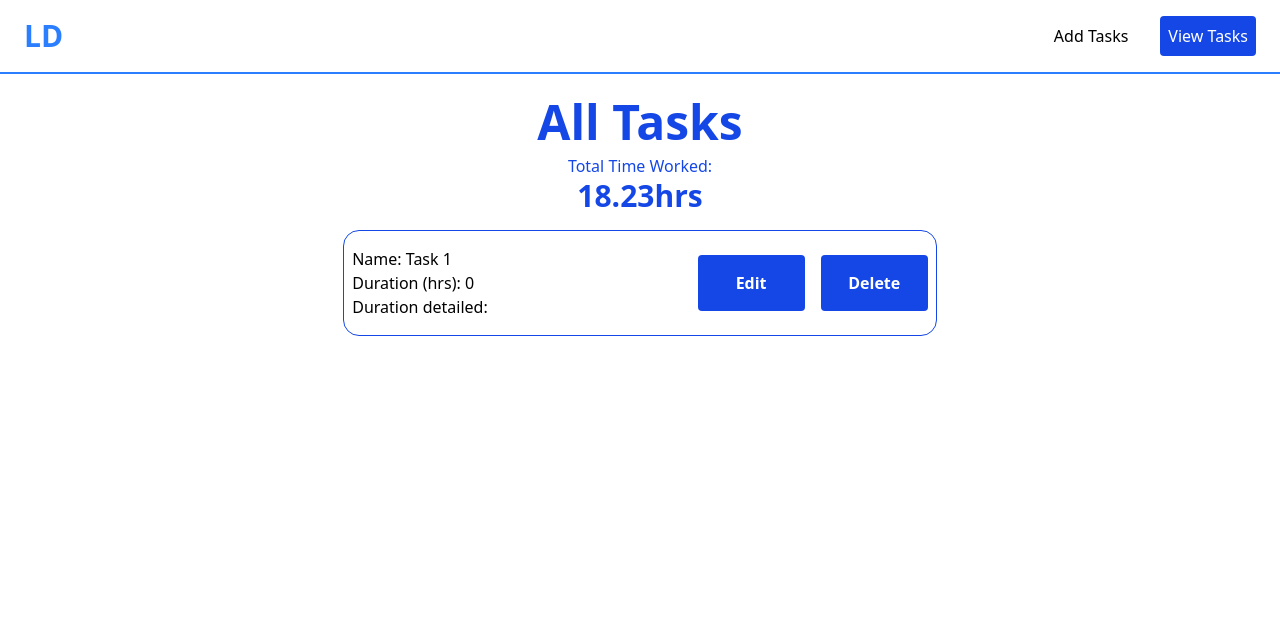
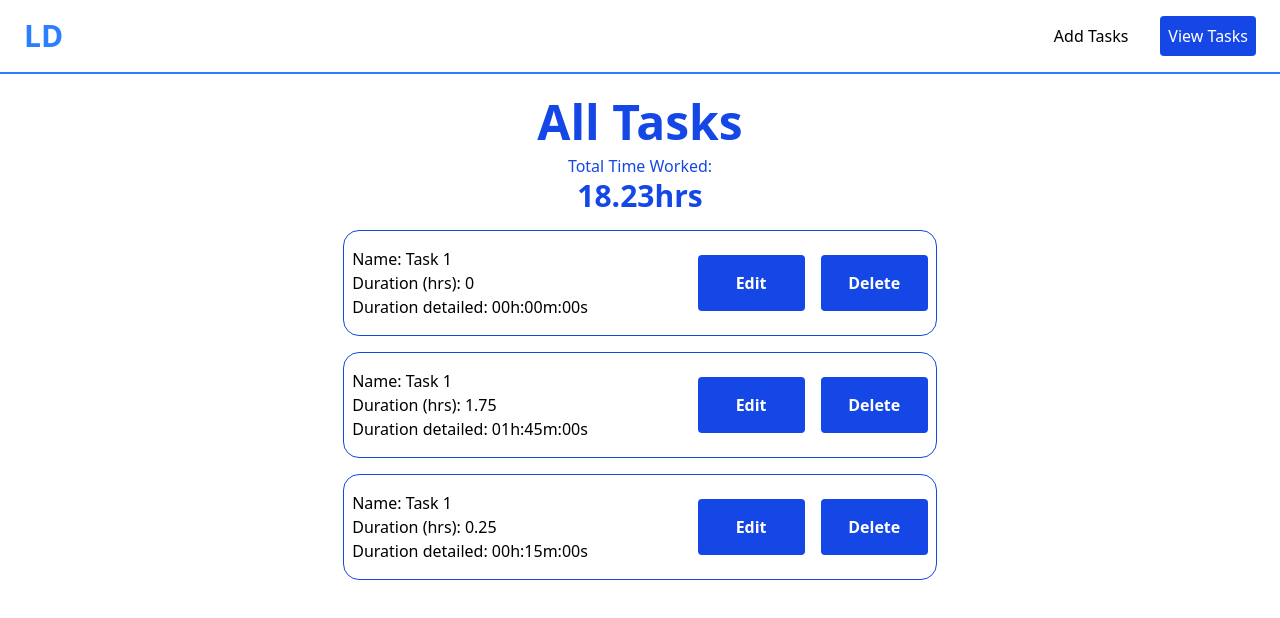
Before and after one commit to ThembaMtshelwane/task-tracker, a React (Vite) app in the folder view/: page /results in a window 1280 px wide. Shown: the top 618 px of the page. Built offline with nearby package versions, Linux system fonts and the light colour scheme.

Commit message:
View Tasks UI: Minor changes in formart and added time convert function

```diff
--- a/view/src/components/TaskCard.tsx
+++ b/view/src/components/TaskCard.tsx
@@ -1,3 +1,5 @@
+import { convertHoursToDigitalClock } from "../utils/timeConversions";
+
 type TaskCardProps = {
   name: string;
   duration: number;
@@ -9,7 +11,7 @@ const TaskCard = ({ name, duration }: TaskCardProps) => {
       <div className=" w-[65%]">
         <div>Name: {name}</div>
         <div>Duration (hrs): {duration} </div>
-        <div>Duration detailed: </div>
+        <div>Duration detailed: {convertHoursToDigitalClock(duration)} </div>
       </div>
       <div className="w-[40%] flex gap-4 items-center justify-around ">
         <button className="w-[250px]">Edit</button>
--- a/view/src/pages/ViewTasks.tsx
+++ b/view/src/pages/ViewTasks.tsx
@@ -11,8 +11,10 @@ const ViewTasks = () => {
         </div>
       </div>
 
-      <div className=" flex flex-col w-[70%] mx-auto justify-center">
+      <div className=" flex flex-col w-[70%] mx-auto justify-center gap-4">
         <TaskCard name={"Task 1"} duration={0} />
+        <TaskCard name={"Task 1"} duration={1.75} />
+        <TaskCard name={"Task 1"} duration={0.25} />
       </div>
     </section>
   );
```
